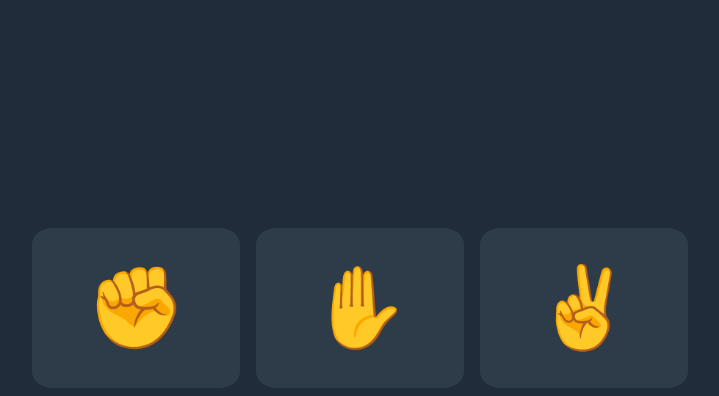
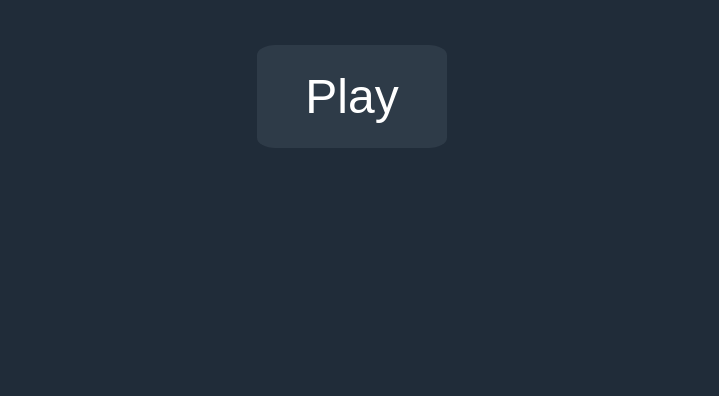
Before and after one commit to laterNaT/rock-paper-scissors, a website with bundled scripts: page index.html in a window 1280 px wide. Shown: the part 525-921 px from the top of the page, without its empty margins (288-1007 px from the left). After the commit the page ends 800 px from the top, so only its background shows below. Built offline with nearby package versions, Linux system fonts and the light colour scheme.

Commit message:
Add button for starting the game

```diff
--- a/index.html
+++ b/index.html
@@ -27,13 +27,13 @@
 </header>
 
 <main class="game-window">
-    <button class="btn">
+    <button class="btn" hidden>
         <span id="rock">✊</span>
     </button>
-    <button class="btn">
+    <button class="btn" hidden>
         <span id="paper">✋</span>
     </button>
-    <button class="btn">
+    <button class="btn" hidden>
         <span id="scissors">✌️</span>
     </button>
 </main>
--- a/script.js
+++ b/script.js
@@ -48,8 +48,17 @@ function initialize() {
   const btns = document.querySelectorAll('.btn');
   const roundOutcome = document.querySelector('.round-outcome');
   const roundOutComeText = document.querySelector('.round-outcome-text > p');
+  const startGameBtn = document.createElement('button');
+  startGameBtn.classList.add('play-btn');
+  startGameBtn.innerHTML = 'Play';
+  startGameBtn.addEventListener('click', (e) => {
+    e.target.hidden = true;
+    btns.forEach(btn => btn.hidden = false);
+  })
+  roundOutcome.appendChild(startGameBtn);
 
   initializeText();
+
 
   btns.forEach((btn) => {
     btn.addEventListener('click', async (e) => {
--- a/style.css
+++ b/style.css
@@ -35,6 +35,9 @@ body p {
 }
 
 .round-outcome {
+    display: flex;
+    flex-direction: column;
+    align-items: center;
     height: 8em;
 }
 
@@ -63,6 +66,15 @@ body p {
     pointer-events: none;
 }
 
+.play-btn {
+    background-color: #b7d1da17;
+    border: none;
+    border-radius: 10%;
+    padding: 0.5em 1em 0.5em 1em;
+    font-size: 3em;
+    color: white;
+}
+
 .btn > span {
     display: inline-block;
     transition: all .2s ease-in-out;
@@ -76,7 +88,7 @@ body p {
     transform: scale(1.4);
 }
 
-.btn:hover {
+.btn:hover, .play-btn:hover {
     background-color :#283845;
 }
 
```
